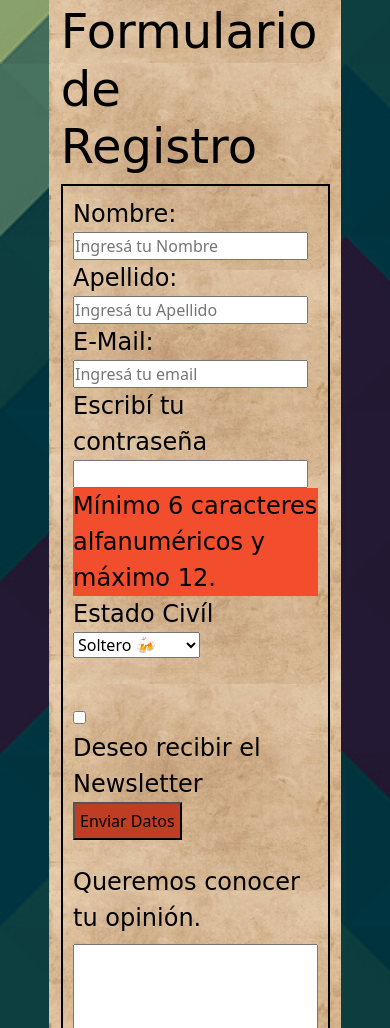
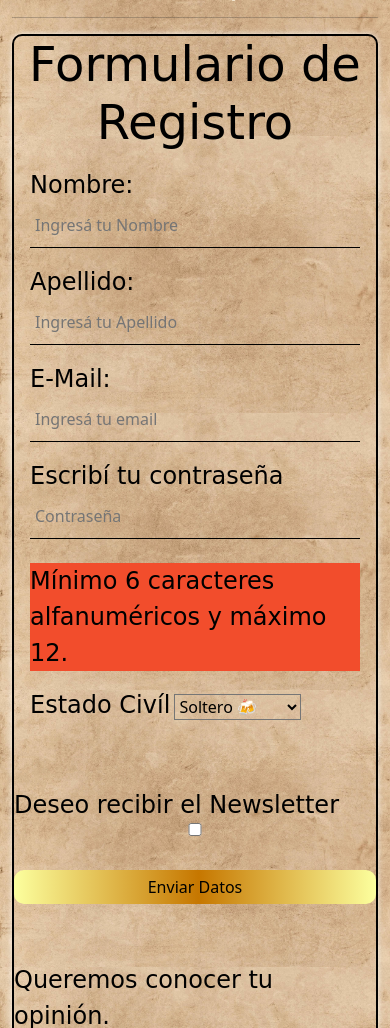
Before and after one commit to Marton-r/The-Barber-Shop, a website: page pages/contacto.html in a window 390 px wide. Shown: the part 972-2000 px from the top of the page. Drawn offline with nearby package versions, Linux system fonts and the light colour scheme; a web font is replaced by a local one.

Commit message:
modificacion de formulario y estilo de botones

```diff
--- a/pages/contacto.html
+++ b/pages/contacto.html
@@ -1,37 +1,35 @@
 <!DOCTYPE html>
 <html lang="es">
+
 <head>
-    <meta name="description" content="Escribinos para saber más sobre nuestros servicios, productos y las opciones de entretenimiento que tenemos en nuestros locales.">
-  <meta name="keywords" content="barberia, barber shop, peluqueria hombres, barberia y peluqueria, barberia moderna, barberia vintage, peluqueria masculina, productos para barba, productos para bigote, perfume masculino">
-    <meta charset="UTF-8" >
-    <meta http-equiv="X-UA-Compatible" content="IE=edge" >
-    <meta name="viewport" content="width=device-width, initial-scale=1.0" >
-    <link
-    href="https://cdn.jsdelivr.net/npm/bootstrap@5.0.2/dist/css/bootstrap.min.css"
-    rel="stylesheet"
-    integrity="sha384-EVSTQN3/azprG1Anm3QDgpJLIm9Nao0Yz1ztcQTwFspd3yD65VohhpuuCOmLASjC"
-    crossorigin="anonymous"
-  />
+  <meta name="description"
+    content="Escribinos para saber más sobre nuestros servicios, productos y las opciones de entretenimiento que tenemos en nuestros locales.">
+  <meta name="keywords"
+    content="barberia, barber shop, peluqueria hombres, barberia y peluqueria, barberia moderna, barberia vintage, peluqueria masculina, productos para barba, productos para bigote, perfume masculino">
+  <meta charset="UTF-8">
+  <meta http-equiv="X-UA-Compatible" content="IE=edge">
+  <meta name="viewport" content="width=device-width, initial-scale=1.0">
+  <link href="https://cdn.jsdelivr.net/npm/bootstrap@5.0.2/dist/css/bootstrap.min.css" rel="stylesheet"
+    integrity="sha384-EVSTQN3/azprG1Anm3QDgpJLIm9Nao0Yz1ztcQTwFspd3yD65VohhpuuCOmLASjC" crossorigin="anonymous" />
   <link href="https://unpkg.com/aos@2.3.1/dist/aos.css" rel="stylesheet" />
-  <link
-    rel="stylesheet"
-    href="https://cdnjs.cloudflare.com/ajax/libs/animate.css/4.1.1/animate.min.css"
-  />
+  <link rel="stylesheet" href="https://cdnjs.cloudflare.com/ajax/libs/animate.css/4.1.1/animate.min.css" />
   <link rel="icon" href="/iconos/favicon-32x32.png" />
   <link rel="preconnect" href="https://fonts.googleapis.com">
   <link rel="preconnect" href="https://fonts.gstatic.com" crossorigin>
-<link href="https://fonts.googleapis.com/css2?family=EB+Garamond:ital@0;1&family=Smythe&display=swap" rel="stylesheet">
+  <link href="https://fonts.googleapis.com/css2?family=EB+Garamond:ital@0;1&family=Smythe&display=swap"
+    rel="stylesheet">
   <link rel="stylesheet" href="../css/style.css" />
   <title>The Barber Shop - Contacto 📧</title>
 </head>
+
 <body>
-    <div class="container col-9">
+  <div class="container col-md-9 col-sm-10">
     <header class="header" id="top">
       <div class="row header__row">
-          <div class="header__logo col-9">
+        <div class="header__logo col-sm-9">
           <img class="banner img-fluid" src="../img/The Barber Shop-banner.png" alt="Barber shop banner">
         </div>
-          <div class="login col-3">
+        <div class="login col-sm-3">
           <div class="login__boton">
             <p>
               <a class="btn login__boton--color" data-bs-toggle="collapse" href="#collapseExample" role="button"
@@ -105,58 +103,36 @@
         <img class="img-fluid" src="../img/stamps-230.png" alt="old stamps">
       </div>
       <hr>
-      <h2>Formulario de Registro</h2>
       <form class="formulario" action="gracias-contacto.html">
-        <div>
+        <div class="formulario__form">
+          <h2 class="formulario__titulo">Formulario de Registro</h2>
+          <div class="formulario__grupo">
             <label for="nombre">Nombre:</label>
-          <input
-            type="text"
-            name="nombre"
-            id="nombre"
-            placeholder="Ingresá tu Nombre"
-            maxlength="20"
-            required
-          />
+            <input type="text" name="nombre" id="nombre" placeholder="Ingresá tu Nombre" maxlength="20" required /><span
+              class="barra"></span>
           </div>
-        <div>
+          <div class="formulario__grupo">
             <label for="apellido">Apellido:</label>
-          <input
-            id="apellido"
-            type="text"
-            name="apellido"
-            placeholder="Ingresá tu Apellido"
-            maxlength="20"
-            required
-          />
+            <input id="apellido" type="text" name="apellido" placeholder="Ingresá tu Apellido" maxlength="20"
+              required /><span class="barra"></span>
           </div>
-        <div>
+          <div class="formulario__grupo">
             <label for="email">E-Mail:</label>
-          <input
-            id="email"
-            type="email"
-            name="email"
-            placeholder="Ingresá tu email"
-            required
-          />
+            <input id="email" type="email" name="email" placeholder="Ingresá tu email" required /><span
+              class="barra"></span>
           </div>
-        <div>
+          <div class="formulario__grupo">
             <label class="formulario__password" for="password">Escribí tu contraseña</label>
             <br />
-          <input
-            id="password"
-            type="password"
-            name="password"
-            maxlength="12"
-            minlength="6"
-            required
-          />
-          <label class="formulario__password--resaltado" for="password"
-            >Mínimo 6 caracteres alfanuméricos y máximo 12.</label
-          >
+            <input id="password" type="password" name="password" maxlength="12" minlength="6" required placeholder="Contraseña"/><span
+              class="barra"></span>
+              <br>
+            <label class="formulario__password--resaltado" for="password">Mínimo 6 caracteres alfanuméricos y máximo
+              12.</label>
           </div>
-        <div>
+          <div class="formulario__grupo">
             <label for="estado civil">Estado Civíl</label>
-          <select name="estado civil" id="">
+            <select name="estado civil" id="estado">
               <option value="soltero">Soltero 🍻</option>
               <option value="casado">casado 🧟‍♂️</option>
               <option value="divorciado">Divorciado 🍾</option>
@@ -164,21 +140,22 @@
             </select>
           </div>
           <br /><br />
+          <label for="acepto">Deseo recibir el Newsletter</label>
           <input type="checkbox" name="acepto" />
-        <label for="acepto">Deseo recibir el Newsletter</label>
           <br />
-        <input type="submit" value="Enviar Datos" class="formulario__boton"/>
+          <input type="submit" value="Enviar Datos" class="formulario__boton" />
           <br />
           <br />
           <fieldset>
             <legend>Queremos conocer tu opinión.</legend>
-          <textarea name="comentarios" rows="10" cols="30"></textarea>
+            <textarea placeholder="Comentarios" name="comentarios" rows="10" cols="20"></textarea><span class="barra"></span>
             <br /><br />
             <input class="formulario__boton" type="submit" value="Enviar" />
             <input class="formulario__boton" type="reset" value="Limpiar Formulario" />
           </fieldset>
       </form>
       </section>
+    </main>
     <hr />
     <a class="header__linkTop" href="#top">Ir arriba</a>
     <hr>
@@ -193,15 +170,19 @@
         </address>
         <div class="footer__redes col-lg-6 col-md-12">
           <div class="col-3">
-            <a href="https://www.youtube.com/" target="blank"><img src="../img\logotipo-de-youtube.png" alt="logo de youtube" width="40px" /></a>
+            <a href="https://www.youtube.com/" target="blank"><img src="../img\logotipo-de-youtube.png"
+                alt="logo de youtube" width="40px" /></a>
           </div>
           <div class="col-3">
-            <a href="https://ar.pinterest.com/" target="blank"><img src="../img\pinterest.png" alt="logo de pinterest" width="40px" /></a>
+            <a href="https://ar.pinterest.com/" target="blank"><img src="../img\pinterest.png" alt="logo de pinterest"
+                width="40px" /></a>
           </div>
           <div class="col-3">
-            <a href="https://www.instagram.com/" target="blank"><img src="../img\logotipo-de-instagram.png" alt="logo de instagram" width="40px" /></a></div>
+            <a href="https://www.instagram.com/" target="blank"><img src="../img\logotipo-de-instagram.png"
+                alt="logo de instagram" width="40px" /></a></div>
           <div class="col-3">
-            <a href="https://www.facebook.com/" target="blank"><img src="../img\facebook.png" alt="logo de facebook" width="40px" /></a>
+            <a href="https://www.facebook.com/" target="blank"><img src="../img\facebook.png" alt="logo de facebook"
+                width="40px" /></a>
           </div>
         </div>
       </div>
@@ -216,14 +197,13 @@
       </div>
     </footer>
   </div>
-    <script
-      src="https://cdn.jsdelivr.net/npm/bootstrap@5.0.2/dist/js/bootstrap.bundle.min.js"
-      integrity="sha384-MrcW6ZMFYlzcLA8Nl+NtUVF0sA7MsXsP1UyJoMp4YLEuNSfAP+JcXn/tWtIaxVXM"
-      crossorigin="anonymous"
-    ></script>
+  <script src="https://cdn.jsdelivr.net/npm/bootstrap@5.0.2/dist/js/bootstrap.bundle.min.js"
+    integrity="sha384-MrcW6ZMFYlzcLA8Nl+NtUVF0sA7MsXsP1UyJoMp4YLEuNSfAP+JcXn/tWtIaxVXM" crossorigin="anonymous">
+  </script>
   <script src="https://unpkg.com/aos@2.3.1/dist/aos.js"></script>
   <script>
     AOS.init();
   </script>
 </body>
+
 </html>
--- a/scss/_formulario.scss
+++ b/scss/_formulario.scss
@@ -1,21 +1,41 @@
 $padding: 2rem;
 
 .formulario {
+    display: flex;
+    justify-content: center;
+    align-items: center;
+    border-radius: 10px;
+    box-shadow: 0 0 6px 0 rgba(255, 255, 255, 0.8);
     border: solid #000000 2px;
-    padding: 10px;
     content-visibility: auto;
+
     form {
         margin: 20px;
-      }
+    }
+
+    .formulario__grupo {
+        position: relative;
+        margin: 1rem;
+
+    }
+
+    .formulario__titulo {
+        text-align: center;
+    }
 
     .formulario__password--resaltado {
         background-color: #F24D2C;
     }
 
     .formulario__boton {
-        background: $buttonColor;
+        background: linear-gradient(to right, #fcff9e 0%, #c67700 51%, #fcff9e 100%);
+        display: block;
+        width: 100%;
+        border: none;
+        color: #000000;
+        border-radius: 10px;
+        margin: 10px auto;
         padding: 5px;
-        color: $fontColor;
     }
 
     label {
@@ -29,7 +49,49 @@ $padding: 2rem;
         font-size: $padding/2+0.5;
         color: $fontColor;
     }
+
+    input,
     textarea {
+        background: none;
+        font-size: 1rem;
+        padding: 10px 10px 10px 5px;
+        color: #330a0a;
+        width: 100%;
+        display: block;
+        border: none;
+        border-bottom: 1px solid black;
+        resize: none;
+    }
+
+    input:focus,
+    textarea:focus {
+        outline: none;
+        color: #0e0a0acc;
+    }
+
+    input:focus~.barra::before,
+    textarea:focus~.barra::before {
         width: 100%;
     }
+
+    .barra {
+        position: relative;
+        display: block;
+        width: 100%;
+    }
+
+    .barra::before {
+        content: "";
+        height: 2px;
+        width: 0;
+        bottom: 0;
+        position: absolute;
+        background: linear-gradient(to right, #fcff9e 0%, #c67700 51%, #fcff9e 100%);
+        transition: 0.5s ease all;
+        left: 0%;
+    }
+
+    #estado {
+        background: none;
+    }
 }
--- a/scss/_galeria.scss
+++ b/scss/_galeria.scss
@@ -67,6 +67,7 @@
          }}
 
     .galeria__titulo {
+        margin: 1.5rem;
         text-align: center;
     }
 }
--- a/scss/_header.scss
+++ b/scss/_header.scss
@@ -13,11 +13,20 @@
             flex-wrap: wrap;
 
             .login__boton--color {
-                background-color: $buttonColor;
+                background-image: linear-gradient(to right, #fcff9e 0%, #c67700 51%, #fcff9e 100%);
+                transition: 0.7s;
+                background-size: 200% auto;
                 color: $fontColor;
+                box-shadow: 0 0 20px #eee;
+                display: block;
+                font-family: $h1Font;
+                font-size: 1.5rem;
+                width: 100%;
 
                 &:hover {
-                    background-color: #f59a88;
+                    background-position: right center;
+                    color: #fff;
+                    cursor: pointer;
                 }
             }
         }
```
Also changed, not shown: index.html (+5 -4 lines), pages/galeria.html (+3 -3 lines), pages/gracias-contacto.html (+3 -3 lines), pages/gracias-turno.html (+3 -3 lines), pages/nosotros.html (+4 -4 lines), pages/tienda.html (+5 -5 lines), pages/turnos.html (+29 -17 lines), css/style.css. Lines whose indentation alone changed are shown as unchanged.
